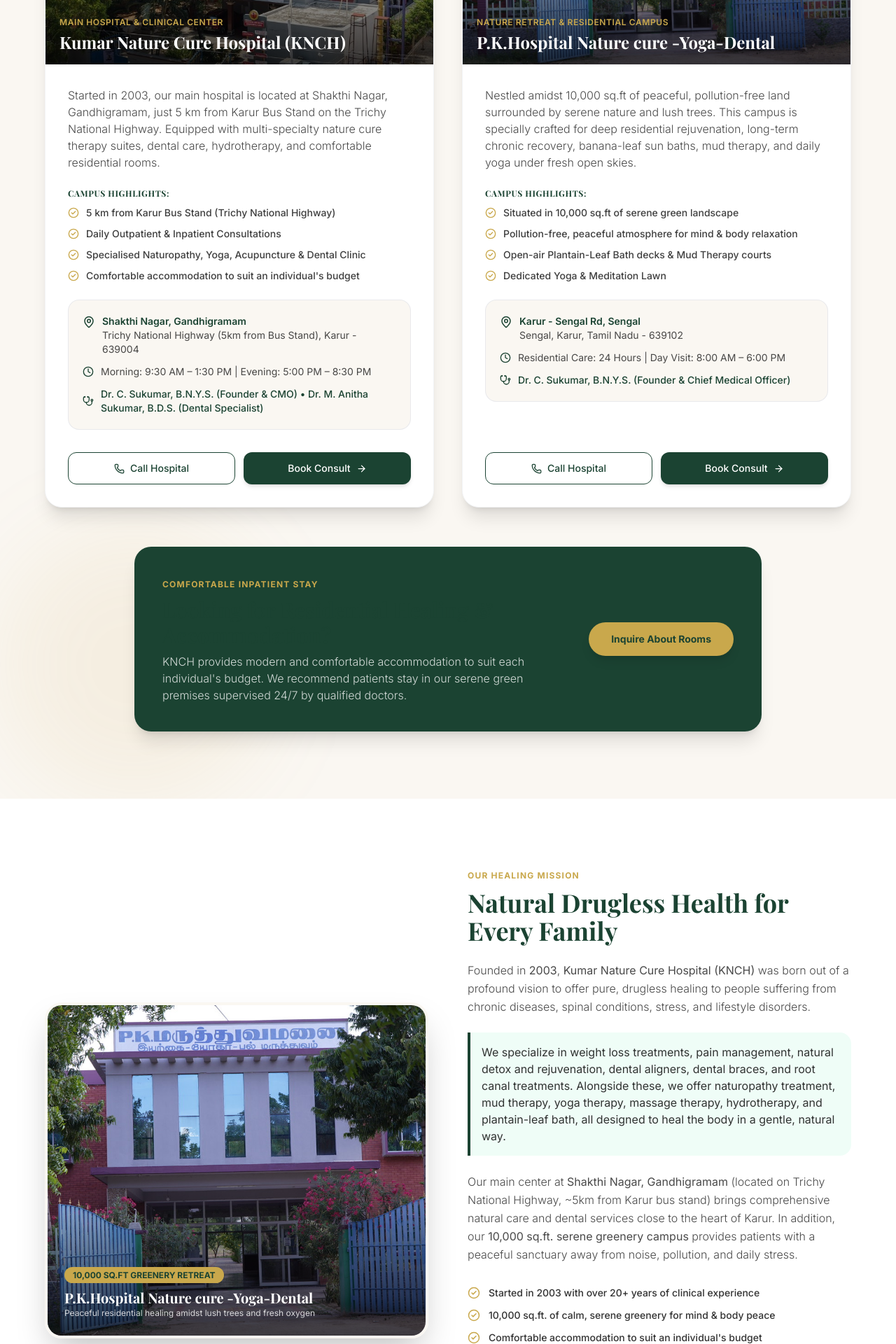
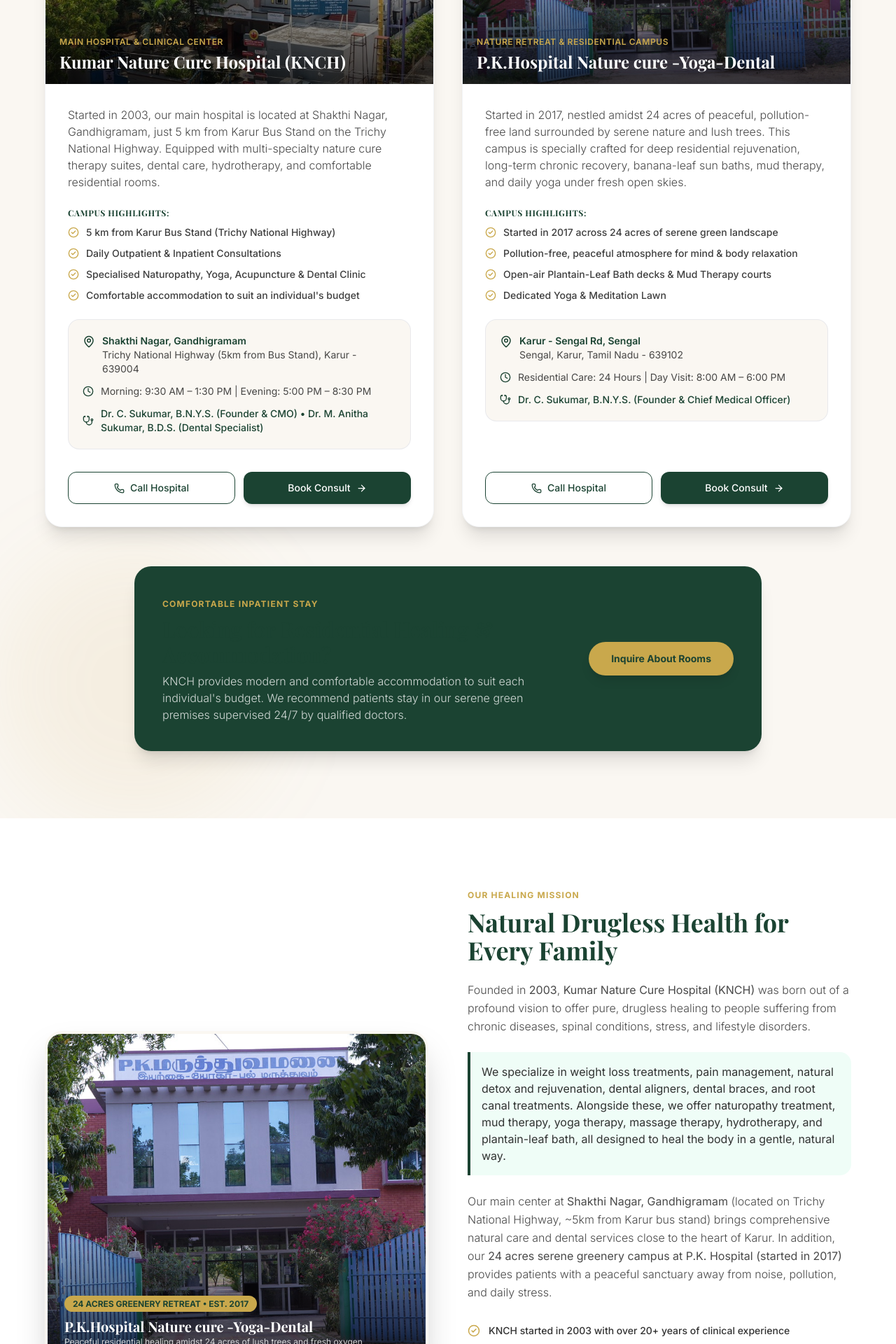
Before and after one commit to tradeology27/ayurvedha, a Next.js app: page /about in a window 1280 px wide. Shown: the part 2260-4180 px from the top of the page at 70% size. Built offline with nearby package versions, Linux system fonts and the light colour scheme; a web font is replaced by a local one.

Commit message:
fix(pk-hospital): update P.K. Hospital details to started in 2017 and 24 acres land

```diff
--- a/src/app/about/page.tsx
+++ b/src/app/about/page.tsx
@@ -38,20 +38,20 @@
             <div className="relative h-[480px] rounded-3xl overflow-hidden shadow-2xl border-4 border-background">
               <Image
                 src="/images/pk_hospital_green_campus.jpg"
-                alt="P.K.Hospital Nature cure -Yoga-Dental 10,000 sq.ft Greenery Campus"
+                alt="P.K.Hospital Nature cure -Yoga-Dental 24 Acres Greenery Campus"
                 fill
                 className="object-cover"
               />
               <div className="absolute inset-0 bg-gradient-to-t from-black/70 via-transparent to-transparent" />
               <div className="absolute bottom-6 left-6 right-6 text-white">
                 <span className="bg-secondary text-primary font-bold text-xs uppercase px-3 py-1 rounded-full">
-                  10,000 Sq.Ft Greenery Retreat
+                  24 Acres Greenery Retreat • Est. 2017
                 </span>
                 <p className="font-heading font-bold text-xl mt-2">
                   P.K.Hospital Nature cure -Yoga-Dental
                 </p>
                 <p className="text-white/80 text-xs">
-                  Peaceful residential healing amidst lush trees and fresh oxygen
+                  Peaceful residential healing amidst 24 acres of lush trees and fresh oxygen
                 </p>
               </div>
             </div>
@@ -78,13 +78,13 @@
               </div>
 
               <p className="text-foreground/80 font-light leading-relaxed">
-                Our main center at <strong>Shakthi Nagar, Gandhigramam</strong> (located on Trichy National Highway, ~5km from Karur bus stand) brings comprehensive natural care and dental services close to the heart of Karur. In addition, our <strong>10,000 sq.ft. serene greenery campus</strong> provides patients with a peaceful sanctuary away from noise, pollution, and daily stress.
+                Our main center at <strong>Shakthi Nagar, Gandhigramam</strong> (located on Trichy National Highway, ~5km from Karur bus stand) brings comprehensive natural care and dental services close to the heart of Karur. In addition, our <strong>24 acres serene greenery campus at P.K. Hospital (started in 2017)</strong> provides patients with a peaceful sanctuary away from noise, pollution, and daily stress.
               </p>
 
               <div className="space-y-3 pt-2">
                 {[
-                  "Started in 2003 with over 20+ years of clinical experience",
-                  "10,000 sq.ft. of calm, serene greenery for mind & body peace",
+                  "KNCH started in 2003 with over 20+ years of clinical experience",
+                  "P.K. Hospital campus started in 2017 across 24 acres of serene greenery",
                   "Comfortable accommodation to suit an individual's budget",
                   "24/7 care supervised by qualified and experienced doctors",
                   "Specialized Plantain-leaf bath, Mud therapy & Hydrotherapy",
--- a/src/app/contact/page.tsx
+++ b/src/app/contact/page.tsx
@@ -134,7 +134,7 @@
             {/* Campus 2: PK Hospital */}
             <div className="bg-white rounded-3xl p-8 border border-gray-200/80 shadow-md">
               <span className="bg-secondary/20 text-primary text-xs font-bold px-3 py-1 rounded-full uppercase tracking-wider inline-block mb-3">
-                Nature Retreat Center
+                24 Acres Nature Retreat • Est. 2017
               </span>
               <h3 className="text-2xl font-heading font-bold text-primary mb-1">
                 P.K. Hospital
--- a/src/app/layout.tsx
+++ b/src/app/layout.tsx
@@ -181,7 +181,7 @@
         "name": "P.K.Hospital Nature cure -Yoga-Dental",
         "alternateName": ["P.K. Hospital", "P.K. Nature Cure Hospital Sengal Karur"],
         "url": "https://www.knchkarur.com",
-        "description": "Lush 10,000 sq.ft residential nature cure sanctuary and dental clinic at Karur - Sengal Rd, Sengal, Tamil Nadu.",
+        "description": "Established in 2017, lush 24 acres residential nature cure sanctuary and dental clinic at Karur - Sengal Rd, Sengal, Tamil Nadu.",
         "telephone": "+91 81481 29709",
         "address": {
           "@type": "PostalAddress",
--- a/src/components/home/AppointmentForm.tsx
+++ b/src/components/home/AppointmentForm.tsx
@@ -77,7 +77,7 @@
                 Book Consultation or Residential Stay
               </h3>
               <p className="text-white/80 font-light mb-8 text-sm leading-relaxed">
-                Connect with our expert Naturopathy doctors and Dental specialists. Choose between outpatient therapy or peaceful residential stay in our 10,000 sq.ft. green campus.
+                Connect with our expert Naturopathy doctors and Dental specialists. Choose between outpatient therapy or peaceful residential stay in our 24 acres green campus at P.K. Hospital (Est. 2017).
               </p>
 
               <div className="space-y-6 text-sm">
--- a/src/components/home/HospitalsSection.tsx
+++ b/src/components/home/HospitalsSection.tsx
@@ -21,7 +21,7 @@
             Our Hospitals & Healing Campuses
           </h2>
           <p className="text-foreground/75 font-light text-base md:text-lg leading-relaxed">
-            Under <strong>Kumar Nature Cure Hospital</strong>, we serve patients through two specialized centers — our main multi-specialty clinical hospital and our serene 10,000 sq.ft. green nature retreat.
+            Under <strong>Kumar Nature Cure Hospital</strong>, we serve patients through two specialized centers — our main clinical center at Gandhigramam (est. 2003) and our serene 24 acres green nature retreat at P.K. Hospital (est. 2017).
           </p>
         </div>
 
--- a/src/components/home/WhyChooseUs.tsx
+++ b/src/components/home/WhyChooseUs.tsx
@@ -40,8 +40,8 @@
   },
   {
     icon: <Building2 size={24} />,
-    title: "10,000 Sq.Ft Green Campus",
-    desc: "Surrounded by calm, serene nature and greenery for total mental and physical peace.",
+    title: "24 Acres Green Campus",
+    desc: "P.K. Hospital retreat spread across 24 acres of calm, serene nature for deep residential healing (Est. 2017).",
     link: "/gallery"
   },
   {
--- a/src/data/hospitals.ts
+++ b/src/data/hospitals.ts
@@ -64,14 +64,14 @@
     id: "pk-green-campus",
     name: "P.K.Hospital Nature cure -Yoga-Dental",
     tamilName: "பி. கே இயற்கை மருத்துவமனை-யோகா-பல் மருத்துவம்",
-    tagline: "10,000 Sq.Ft Lush Green Healing Sanctuary",
+    tagline: "24 Acres Lush Green Healing Sanctuary • Est. 2017",
     category: "Nature Retreat & Residential Campus",
     image: "/images/pk_hospital_green_campus.jpg",
-    badge: "Greenery Sanctuary • Inpatient Retreat",
+    badge: "24 Acres Nature Retreat • Est. 2017",
     description:
-      "Nestled amidst 10,000 sq.ft of peaceful, pollution-free land surrounded by serene nature and lush trees. This campus is specially crafted for deep residential rejuvenation, long-term chronic recovery, banana-leaf sun baths, mud therapy, and daily yoga under fresh open skies.",
+      "Started in 2017, nestled amidst 24 acres of peaceful, pollution-free land surrounded by serene nature and lush trees. This campus is specially crafted for deep residential rejuvenation, long-term chronic recovery, banana-leaf sun baths, mud therapy, and daily yoga under fresh open skies.",
     features: [
-      "Situated in 10,000 sq.ft of serene green landscape",
+      "Started in 2017 across 24 acres of serene green landscape",
       "Pollution-free, peaceful atmosphere for mind & body relaxation",
       "Open-air Plantain-Leaf Bath decks & Mud Therapy courts",
       "Dedicated Yoga & Meditation Lawn",
```
